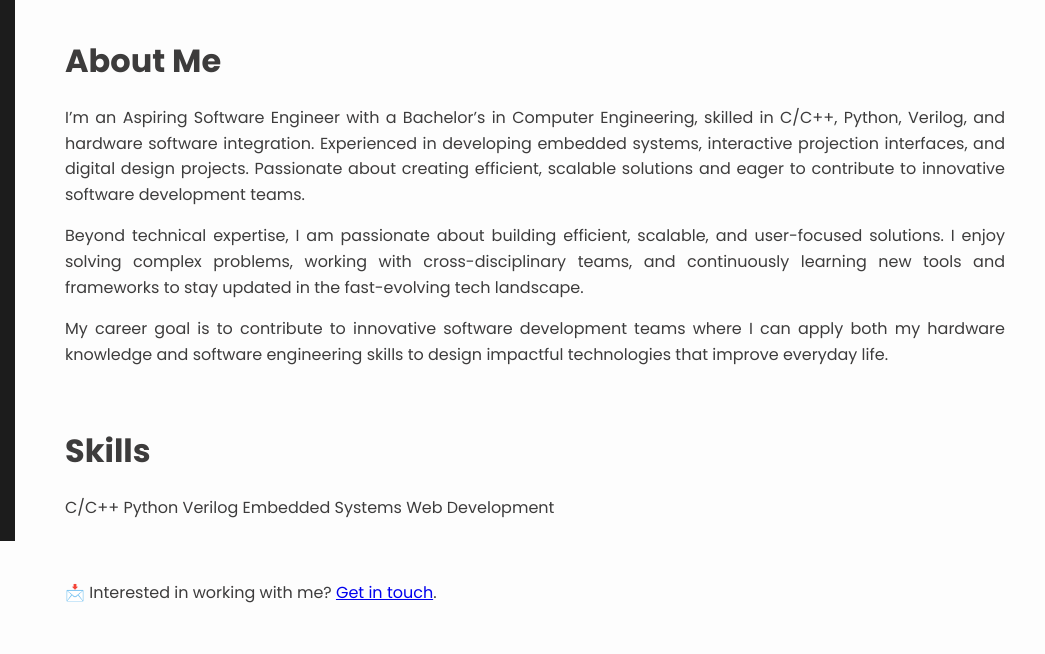
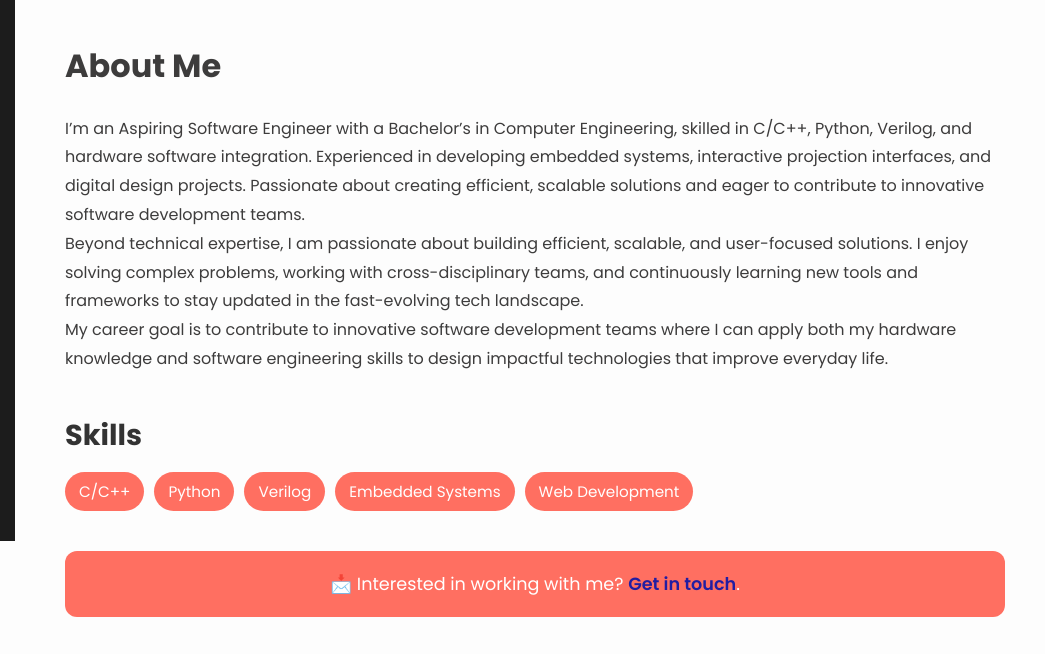
Before and after one commit to Rocxelpuso/MyPortfolio, a plain HTML site: page index.html in a window 1280 px wide. Shown: the part 259-913 px from the top of the page, 235-1280 px from the left. Drawn offline with Linux system fonts and the light colour scheme.

Commit message:
Update style.css

```diff
--- a/style.css
+++ b/style.css
@@ -184,11 +184,73 @@ body {
   overflow-y: auto;
 }
 
-.about p {
-  margin-bottom: 1rem;
-  line-height: 1.6;
-  text-align: justify;
+/* About Section */
+.about {
+  margin-bottom: 40px;
+  line-height: 1.8;
 }
+
+/* Skills Section */
+.skills {
+  margin: 40px 0;
+}
+
+.skills h2 {
+  font-size: 1.8rem;
+  margin-bottom: 15px;
+  color: #333;
+}
+
+.skill-badges {
+  display: flex;
+  flex-wrap: wrap;
+  gap: 10px;
+}
+
+.skill-badges span {
+  background: #ff6f61;
+  color: #ffffff;
+  padding: 8px 14px;
+  border-radius: 20px;
+  font-size: 0.95rem;
+  font-weight: 500;
+  transition: 0.3s ease;
+}
+
+.skill-badges span:hover {
+  background: #e0564a;
+  color: #fff;
+  transform: translateY(-3px);
+}
+/* Call to Action */
+.cta {
+  margin: 40px 0;
+  padding: 20px;
+  background: #ff6f61;
+  border-radius: 12px;
+  text-align: center;
+  font-size: 1.1rem;
+}
+.cta a {
+  color: #221da2;
+  font-weight: 600;
+  text-decoration: none;
+}
+.cta a:hover {
+  text-decoration: underline;
+}
+
+.cta p {
+  font-size: 1.1rem;
+  color: #ffffff;
+}
+
+
+
+.cta a:hover {
+  text-decoration: underline;
+}
+
 
 .hero {
   background: #ff6f61;
```
